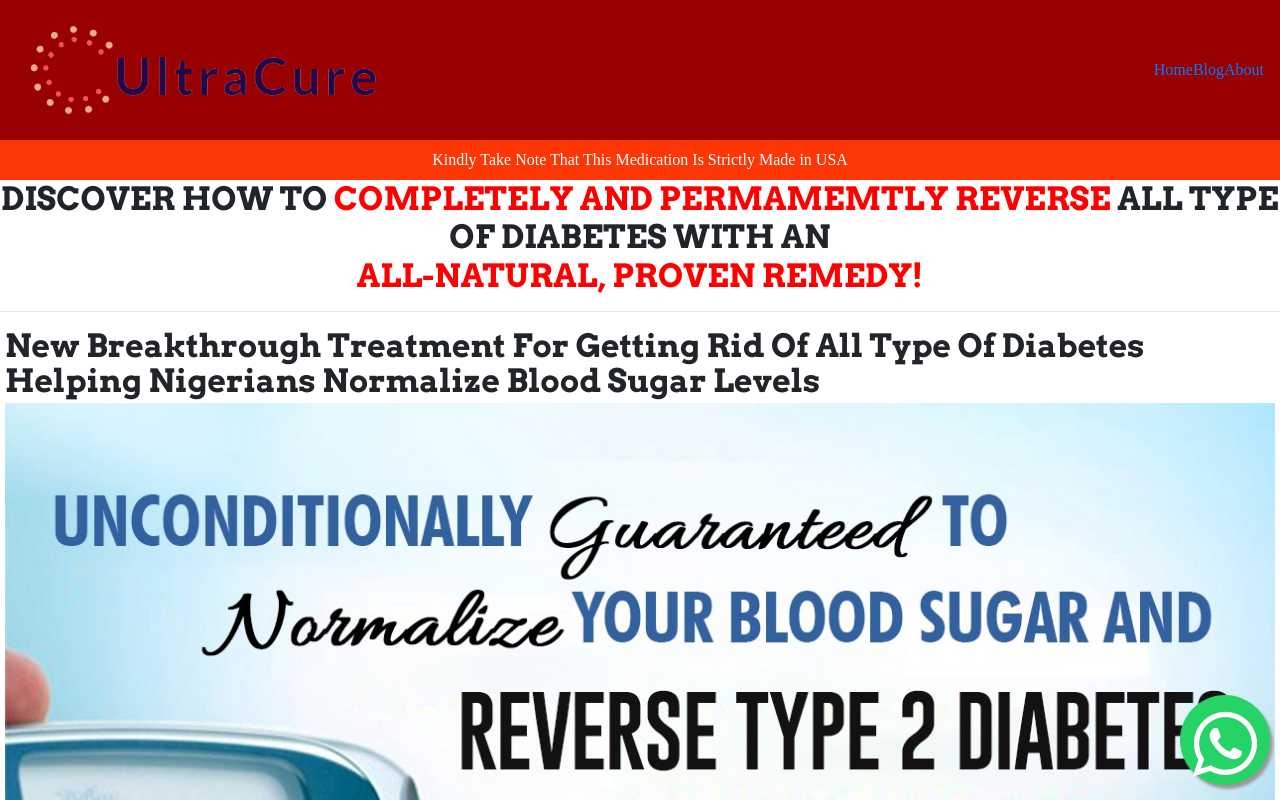
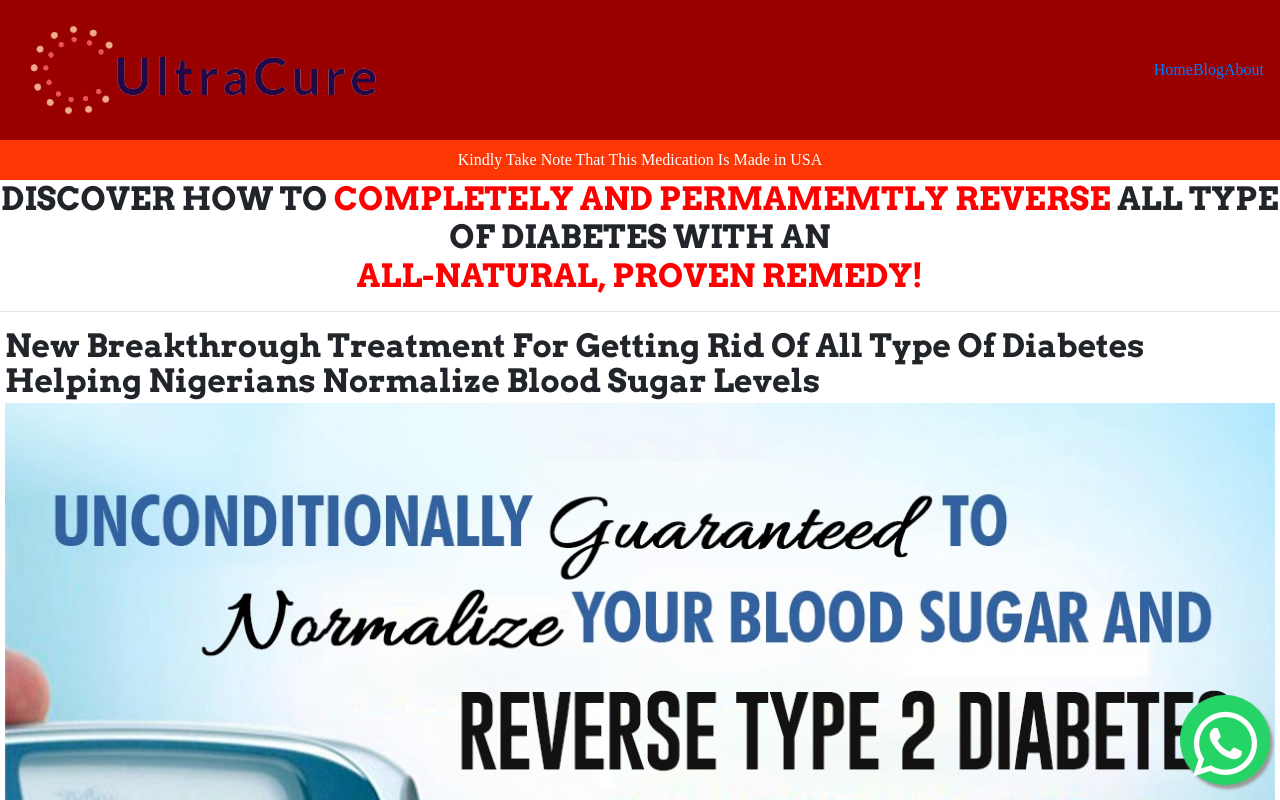
Before and after one commit to Oluwafemi145/Diabetes, a plain HTML site: page index.html in a window 1280 px wide. Shown: the top 800 px of the page. Drawn offline with nearby package versions, Linux system fonts and the light colour scheme.

Commit message:
Update index.html

```diff
--- a/index.html
+++ b/index.html
@@ -97,7 +97,7 @@
     </div>
   </nav>
   <div class="h">
-  <p>Kindly Take Note That This Medication Is Strictly Made in USA</p>
+  <p>Kindly Take Note That This Medication Is Made in USA</p>
   </div>
   <h2 class="refund">DISCOVER HOW TO <span class="hassle"> COMPLETELY AND PERMAMEMTLY REVERSE</span> ALL TYPE OF DIABETES WITH AN <br> <span class="hassle">ALL-NATURAL, PROVEN REMEDY!</span></h2>
   <hr>
```
